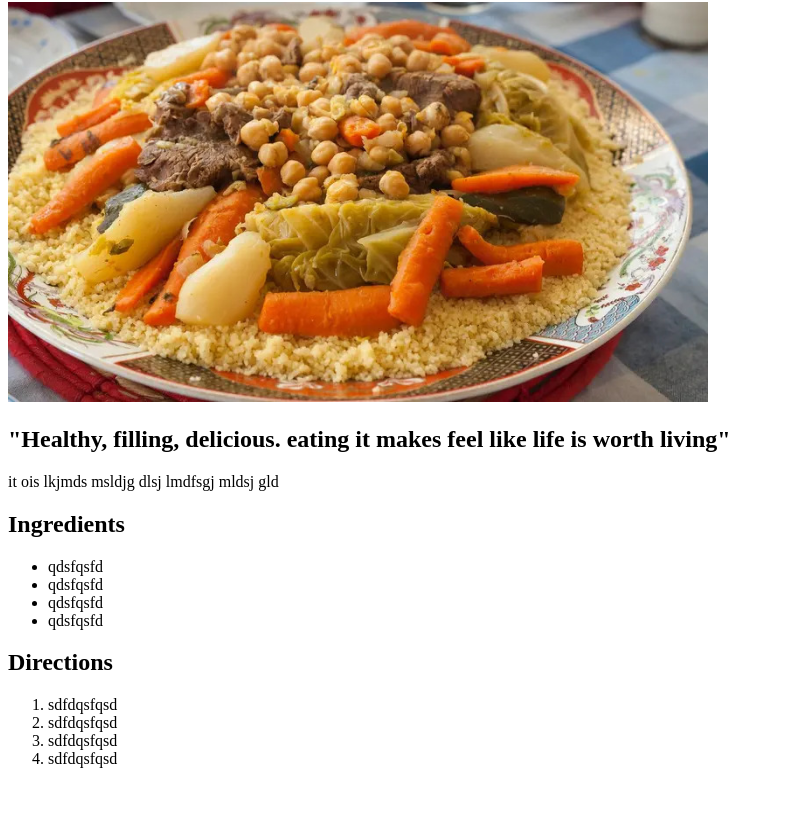
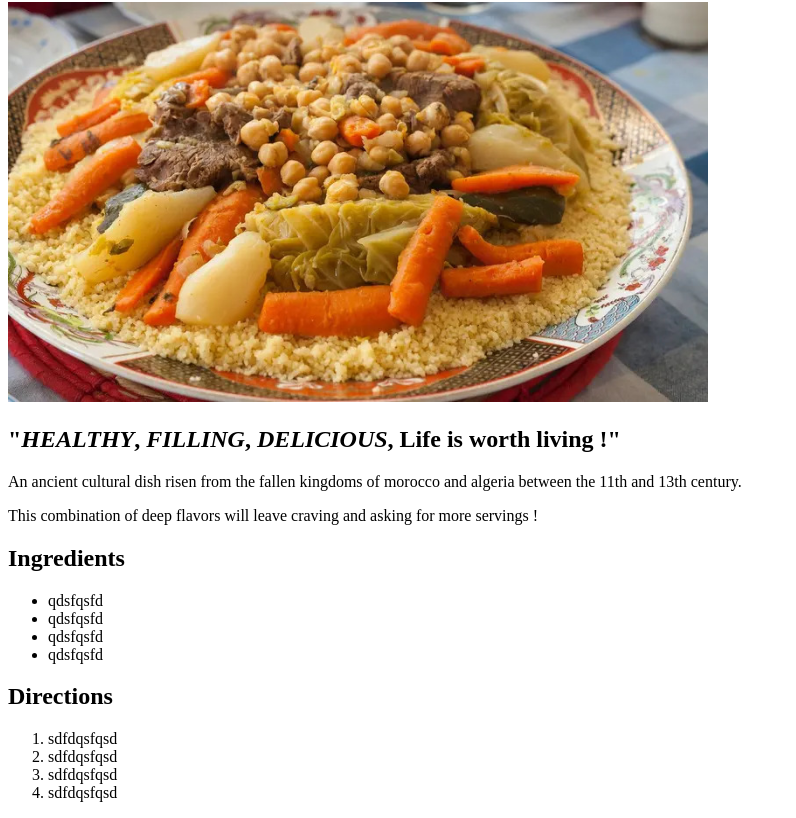
Before and after one commit to AdemBendjama/algerian-recipes, a plain HTML site: page recipes/algerian-couscous.html in a window 1280 px wide. Shown: the part 78-896 px from the top of the page, without its empty margins (0-796 px from the left). Before the commit the page ends 862 px from the top, so only its background shows below. Drawn offline with Linux system fonts and the light colour scheme.

Commit message:
Add Description to algerian couscous

```diff
--- a/recipes/algerian-couscous.html
+++ b/recipes/algerian-couscous.html
@@ -12,8 +12,9 @@
     <!-- #image -->
     <img src="../images/homemade-couscous.jpg" alt="homemade algerian couscous" height="400px" width="700px">
     <!-- #Description  -->
-    <h2>"Healthy, filling, delicious. eating it makes feel like life is worth living" </h2>
-    <p>it ois lkjmds msldjg dlsj lmdfsgj mldsj gld</p>
+    <h2>"<em>HEALTHY</em>, <em>FILLING</em>, <em>DELICIOUS</em>,  Life is worth living !" </h2>
+    <p>An ancient cultural dish risen from the fallen kingdoms of morocco and algeria between the 11th and 13th century.</p>
+    <p>This combination of deep flavors will leave craving and asking for more servings !</p>
     <!-- #Ingredients  -->
     <h2>Ingredients</h2>
     <ul>
```
